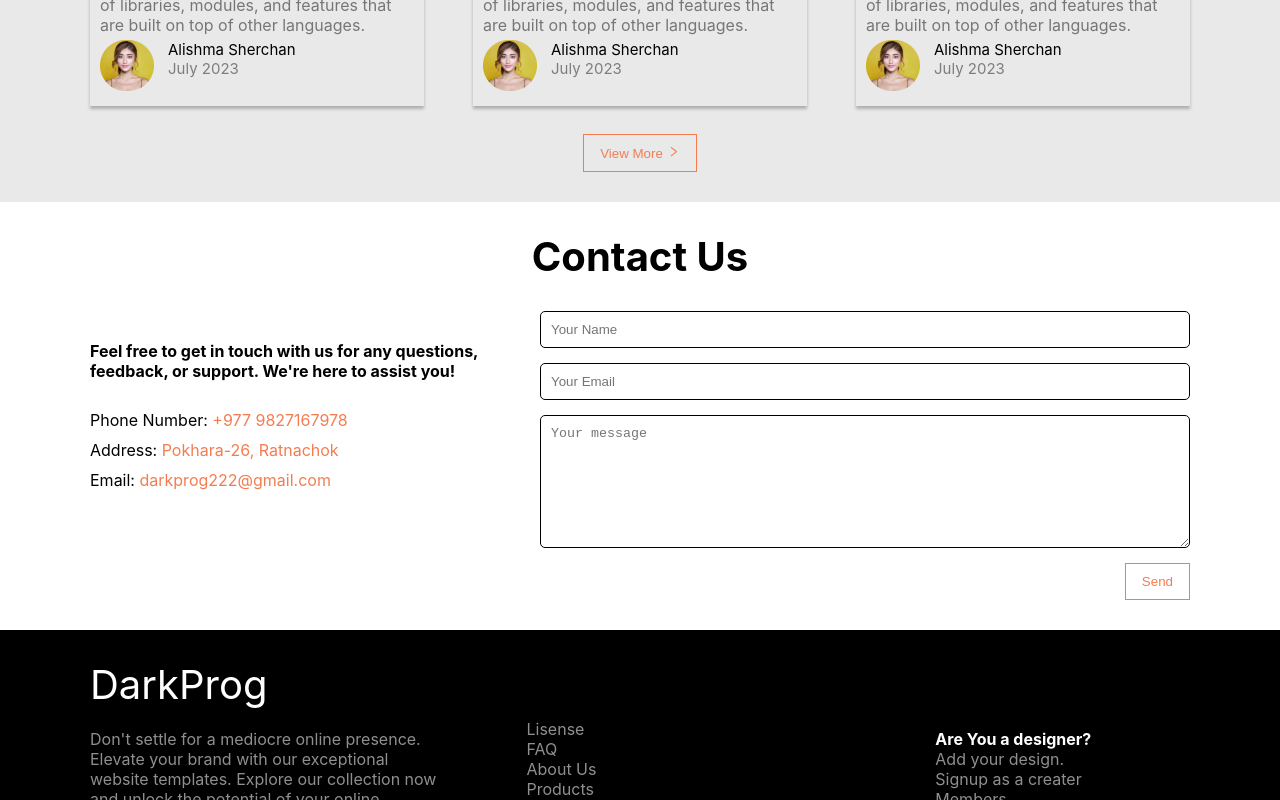
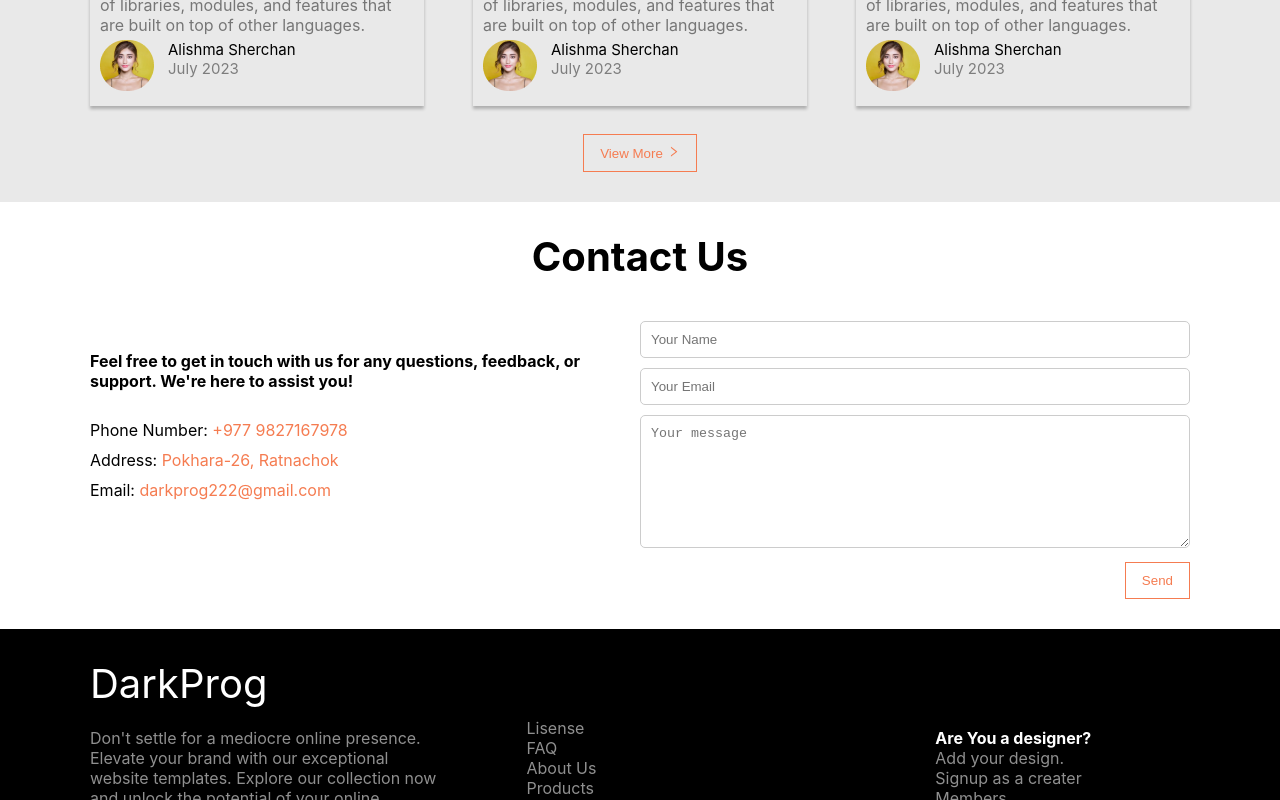
Before and after one commit to XDezo-Technologies/DarkProg, a React (Create React App) app: page /home in a window 1280 px wide. Shown: the part 1682-2482 px from the top of the page. Built offline with nearby package versions, Linux system fonts and the light colour scheme.

Commit message:
made responsive

```diff
--- a/src/pages/blog/Blog.jsx
+++ b/src/pages/blog/Blog.jsx
@@ -2,6 +2,7 @@ import Styles from './Blog.module.css';
 import Navbar from '../home/Navbar';
 import { AiOutlineRight } from 'react-icons/ai';
 import Blogs from '../home/Blogs';
+import Footer from '../home/Footer';
 
 
 function Blog() {
@@ -24,25 +25,23 @@ function Blog() {
                     <Blogs />
                     <Blogs />
                     <Blogs />
-
-
                 </div>
                 <div className={Styles.product}>
                     <Blogs />
                     <Blogs />
                     <Blogs />
-
                 </div>
                 <div className={Styles.product}>
                     <Blogs />
                     <Blogs />
                     <Blogs />
-
                 </div>
                 <div className={Styles.btn}>
                     <button>View More <AiOutlineRight /></button>
                 </div>
             </div>
+
+            <Footer />
         </>
     );
 }
--- a/src/pages/blog/Blog.module.css
+++ b/src/pages/blog/Blog.module.css
@@ -68,3 +68,10 @@ button{
     color: #F57C51;
     padding: 10px 16px;
 }
+
+@media screen and (max-width: 768px) {
+    .product_section1{
+        padding: 30px 1%;
+    }
+
+  }
--- a/src/pages/contact/Contact.jsx
+++ b/src/pages/contact/Contact.jsx
@@ -1,5 +1,8 @@
 import Styles from './Contact.module.css';
 import Navbar from '../home/Navbar';
+import Footer from '../home/Footer';
+import { BsFacebook } from 'react-icons/bs';
+import { AiOutlineInstagram, AiFillTwitterSquare, AiFillLinkedin } from 'react-icons/ai';
 
 function Contact() {
     return (
@@ -11,42 +14,41 @@ function Contact() {
                         <div className={Styles.title}>Contact Us </div>
                     </div>
                 </div>
+            </div>
 
-                <div className={Styles.Section}>
-                    <div className={Styles.heading}>
-                        Get In Touch With Us.
-                    </div>
+            <div className={Styles.contain}>
+          <div className={Styles.heading1}>Get in Touch with us</div>
+          <div className={Styles.container}>
+            <div className={Styles.left_content}>
+                <div className={Styles.info}>Feel free to get in touch with us for any questions, feedback, or support. We're here to assist you!</div>
+                <div className={Styles.phone}>Phone Number: <span>+977 9827167978</span></div>
+                <div className={Styles.address}>Address: <span>Pokhara-26, Ratnachok</span></div>
+                <div className={Styles.email}>Email: <span>darkprog222@gmail.com</span></div>
+                <div className={Styles.icons}>
+                <BsFacebook />
+                <AiOutlineInstagram />
+                <AiFillTwitterSquare />
+                <AiFillLinkedin />
+            </div>
+            </div>
+            <div className={Styles.right_content}>
+              <form action="">
+                <input placeholder='Your Name' type="text" />
+                <input placeholder='Your Email' type="text" />
+                <textarea placeholder='Your message' type="text" />
+                <div className={Styles.btn1}>
+                  <button type='submit'>Send</button>
+                </div>
+              </form>
+            </div>
+            </div>
+        </div>
 
-                    <div className={Styles.content}>
-                        <div className='info'>
-                            <p>Feel free to get in touch with us for any question, feedback, or support. We're here to assits you!</p>
-                            <h5>Phone Number: <span>+977 9832487278</span></h5>
-                            <h5>Address: <span>Pokhara-26</span></h5>
-                            <h5>Phone Number: <span>+977 9832487278</span></h5>
-                            <div>
-                                <i class="fa-brands fa-square-facebook"></i> <i class="fa-brands fa-square-twitter"></i> <i class="fa-brands fa-square-youtube"></i>
-                            </div>
-                        </div>
+        <div>
+            <iframe src="https://www.google.com/maps/embed?pb=!1m18!1m12!1m3!1d3516.066171319928!2d83.9616364!3d28.205302099999994!2m3!1f0!2f0!3f0!3m2!1i1024!2i768!4f13.1!3m3!1m2!1s0x3995951b4c297003%3A0x154f5b2110323833!2sLakeside%20Rd%2C%20Pokhara%2033700!5e0!3m2!1sen!2snp!4v1691131715536!5m2!1sen!2snp" width="100%" height="550" allowfullscreen="" loading="lazy" referrerpolicy="no-referrer-when-downgrade"></iframe>
+        </div>
 
-                        <div className='details'>
-                            <form action="">
-                                <input type="text" placeholder='Name..' />
-                                <input type="email" placeholder='Email..' />
-                                <input type="text" placeholder='Subject..' />
-                                <input type="submit" placeholder='Message...' />
-
-                            </form>
-
-                        </div>
-
-                    </div>
-
-                </div>
-
-                <div>
-                <iframe src="https://www.google.com/maps/embed?pb=!1m18!1m12!1m3!1d3516.066171319928!2d83.9616364!3d28.205302099999994!2m3!1f0!2f0!3f0!3m2!1i1024!2i768!4f13.1!3m3!1m2!1s0x3995951b4c297003%3A0x154f5b2110323833!2sLakeside%20Rd%2C%20Pokhara%2033700!5e0!3m2!1sen!2snp!4v1691131715536!5m2!1sen!2snp" width="1510" height="550" allowfullscreen="" loading="lazy" referrerpolicy="no-referrer-when-downgrade"></iframe>
-                </div>
-            </div>
+        <Footer />
         </>
     );
 }
--- a/src/pages/contact/Contact.module.css
+++ b/src/pages/contact/Contact.module.css
@@ -49,30 +49,86 @@
 
 }
 
-.content{
-    display: flex;
-    flex: 1 0 250px;
-    flex-wrap: wrap;
-    justify-content: space-between;
-    max-width: 100%;
-    padding: 90px;
+span{
+    color: #F57C51;
 }
 
-.info, details {
-    flex-basis: 45%;
+.contain{
+    padding: 30px 90px ;
 }
 
-.detail{
-    overflow-x: scroll;
-    width: 100%;
-    overflow-x: auto;
+.info{
+    padding-bottom: 19px;
+    font-weight: bold;
 }
 
-form{
-    display: flex;
-    flex-direction: column;
+.left_content {
+    padding-top: 30px;
 }
 
-input{
-    width: 650px;
+
+.btn1{
+    display: flex;
+    justify-content: end;
 }
+
+
+.heading1 {
+    font-size: 24px;
+    font-weight: bold;
+    margin-bottom: 10px;
+  }
+
+.container {
+    display: flex;
+    flex-direction: row;
+  }
+
+.left_content, .right_content {
+    flex: 1;
+  }
+
+.info, .phone, .address, .email {
+    margin-bottom: 10px;
+  }
+
+  /* Form styling */
+  form input,
+  form textarea {
+    width: 100%;
+    padding: 10px;
+    margin-bottom: 10px;
+    border: 1px solid #ccc;
+    border-radius: 5px;
+  }
+
+  textarea{
+    height: 133px;
+  }
+
+  /* Media queries for responsiveness */
+  @media screen and (max-width: 768px) {
+    .container {
+      flex-direction: column;
+    }
+
+    .contain{
+        padding: 30px 10%;
+    }
+    .right_content {
+      margin-top: 10px;
+    }
+  }
+
+  .heading1{
+    font-size: 40px;
+    font-weight: bold;
+    text-align: center;
+    padding-bottom: 30px;
+}
+
+.icons{
+    display: flex;
+    gap: 20px;
+    font-size: 30px;
+}
--- a/src/pages/home/Contact.module.css
+++ b/src/pages/home/Contact.module.css
@@ -6,56 +6,67 @@ span{
     padding: 30px 90px ;
 }
 
-.container {
-    display: flex;
-    justify-content: center;
-    flex-wrap: wrap;
-}
-
-.left_content {
-    display: flex;
-    flex-direction: column;
-    flex: 1;
-    padding-right: 20px;
-    gap: 10px;
-    padding-top: 30px;
-}
-
 .info{
     padding-bottom: 19px;
     font-weight: bold;
 }
 
-.right_content {
-    flex: 1;
-    padding-left: 20px;
+.left_content {
+    padding-top: 30px;
 }
 
-form {
+
+.btn1{
     display: flex;
-    flex-direction: column;
+    justify-content: end;
 }
 
-label {
-    margin-bottom: 5px;
-    height: 61px;
+
+.heading1 {
+    font-size: 24px;
+    font-weight: bold;
+    margin-bottom: 10px;
   }
 
-input, textarea {
+.container {
+    display: flex;
+    flex-direction: row;
+  }
+
+.left_content, .right_content {
+    flex: 1;
+  }
+
+.info, .phone, .address, .email {
+    margin-bottom: 10px;
+  }
+
+  /* Form styling */
+  form input,
+  form textarea {
+    width: 100%;
     padding: 10px;
-    margin-bottom: 15px;
+    margin-bottom: 10px;
     border: 1px solid #ccc;
     border-radius: 5px;
-    border: 1px solid black;
   }
 
   textarea{
     height: 133px;
   }
 
-.btn1{
-    display: flex;
-    justify-content: end;
+  /* Media queries for responsiveness */
+  @media screen and (max-width: 768px) {
+    .container {
+      flex-direction: column;
+    }
+
+    .contain{
+        padding: 30px 10%;
+    }
+    .right_content {
+      margin-top: 10px;
+    }
   }
 
 .heading1{
--- a/src/pages/home/Contact.jsx
+++ b/src/pages/home/Contacts.jsx
@@ -1,11 +1,11 @@
 import Styles from './Contact.module.css';
 import React from 'react';
 
-function Contact() {
+function Contacts() {
     return (
         <div className={Styles.contain}>
           <div className={Styles.heading1}>Contact Us</div>
-            <div className={Styles.container}>
+          <div className={Styles.container}>
             <div className={Styles.left_content}>
                 <div className={Styles.info}>Feel free to get in touch with us for any questions, feedback, or support. We're here to assist you!</div>
                 <div className={Styles.phone}>Phone Number: <span>+977 9827167978</span></div>
@@ -27,4 +27,4 @@ function Contact() {
     );
   }
 
-export default Contact;
+export default Contacts;
--- a/src/pages/home/Header.jsx
+++ b/src/pages/home/Header.jsx
@@ -1,5 +1,5 @@
 import Blogs from './Blogs';
-import Contact from './Contact';
+import Contacts from './Contacts';
 import Footer from './Footer';
 import Styles from './Header.module.css';
 import Navbar from './Navbar';
@@ -73,7 +73,7 @@ function Header() {
           </div>
         </div>
 
-        <Contact />
+        <Contacts />
         <Footer />
       </>
     );
--- a/src/pages/home/Header.module.css
+++ b/src/pages/home/Header.module.css
@@ -40,18 +40,19 @@
 .work{
     display: flex;
     flex-wrap: wrap;
-    justify-content: space-between;
+    justify-content: center;
     padding: 38px 90px;
     gap: 30px;
+    flex: 1 0 400px;
     box-shadow: 0px 3px 3px rgba(0,0,0,0.25);
 
 }
 
 .unique{
     display: flex;
-    flex-wrap: wrap;
+    flex-wrap: nowrap;
     gap: 14px;
-    flex: 1;
+    flex: 1 0 290px;
     align-items: center;
 }
 
@@ -110,7 +111,7 @@
 }
 
 .container{
-    flex: 1;
+    flex: 1 1 270px;
     box-shadow: 0px 3px 3px rgba(0,0,0,0.25);
 }
 
@@ -151,3 +152,10 @@ button{
 .date{
     opacity: 46%;
 }
+
+@media screen and (max-width: 768px) {
+    .product_section, .product_section1, .work{
+        padding: 30px 1%;
+    }
+
+  }
--- a/src/pages/home/Navbar.module.css
+++ b/src/pages/home/Navbar.module.css
@@ -1,7 +1,6 @@
 *{
     padding: 0;
     margin: 0;
-    box-sizing: border-box;
 }
 
 
@@ -62,3 +61,10 @@
 a{
     text-decoration: none;
 }
+
+  /* Media queries for responsiveness */
+  @media screen and (max-width: 768px) {
+    .navbar{
+        padding: 30px 10%;
+    }
+  }
```
Also changed, not shown: src/pages/home/responsive.css (added, +13 -0 lines). Lines whose indentation alone changed are shown as unchanged.
